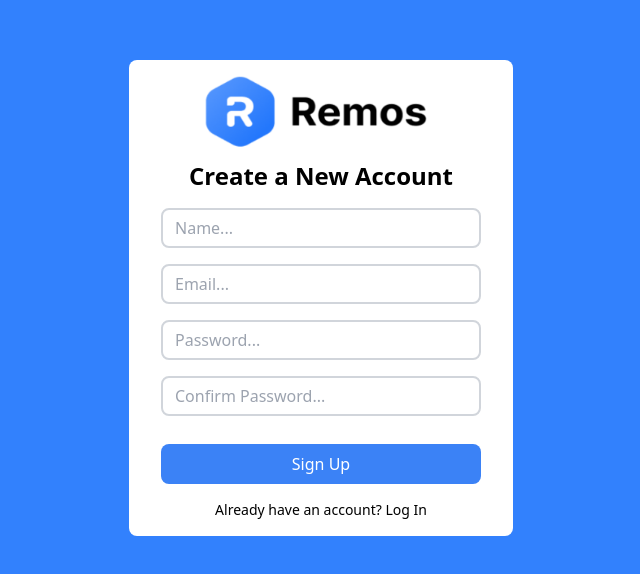
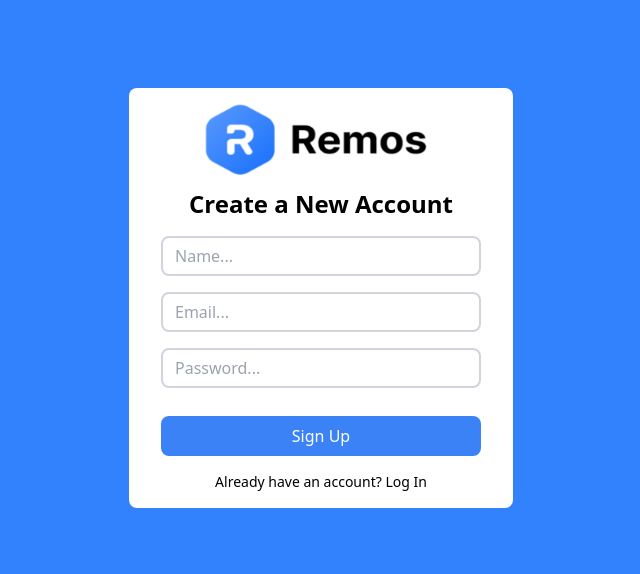
Before and after one commit to Lakshy-a/UsersFrontend, a React (Vite) app: page /signup in a window 1280 px wide. Shown: the part 102-676 px from the top of the page, without its empty margins (319-959 px from the left). Built offline with nearby package versions, Linux system fonts and the light colour scheme.

Commit message:
Commiting After Successfully Logged In

```diff
--- a/src/Components/Login.jsx
+++ b/src/Components/Login.jsx
@@ -28,10 +28,12 @@ function Login() {
   // On form submission
   const handleSubmit = async (values, { setSubmitting }) => {
     try {
-      await axios.post("http://localhost:3000/auth/login", {
+      const response = await axios.post("http://localhost:3000/auth/login", {
         email: values.email,
         password: values.password
       });
+      alert("Logged In")
+      console.log(response);
     } catch (error) {
       console.log(error);
     }
--- a/src/Components/SignUp.jsx
+++ b/src/Components/SignUp.jsx
@@ -1,23 +1,23 @@
 /* eslint-disable react/no-unescaped-entities */
 /* eslint-disable no-unused-vars */
-import React from "react";
+import React, { useState } from "react";
 import { Link } from "react-router-dom";
 import logo from "../assets/logo.png";
 import { Formik, Form, Field, ErrorMessage } from "formik";
 import * as Yup from "yup";
+import axios from "axios";
 
 function Signup() {
   // Initial values
   const initialValues = {
-    name: "",
+    username: "",
     email: "",
-    password: "",
-    confirmPassword: "",
+    password: ""
   };
 
   // Yup validation schema
   const validationSchema = Yup.object({
-    name: Yup.string()
+    username: Yup.string()
     .required("Name is required"),
     email: Yup.string()
     .email("Invalid email format")
@@ -28,14 +28,24 @@ function Signup() {
     .matches(/[a-z]/, "Password requires a lowercase letter")
     .matches(/[A-Z]/, "Password requires an uppercase letter")
     .matches(/[^\w]/, "Password requires a symbol"),
-    confirmPassword: Yup.string()
-      .oneOf([Yup.ref('password'), null], "Passwords must match")
-      .required("Confirm password is required"),
   });
 
   // On form submission
-  const onSubmit = (values) => {
-    console.log("Form data", values);
+  const onSubmit = async (values, { setSubmitting }) => {
+    try {
+      const response = await axios.post("http://localhost:3000/auth/signup", {
+        username: values.username,
+        email: values.email,
+        password: values.password
+      });
+      //  console.log(response);
+      // if(response.ok){
+      //      alert("account created");
+      // }
+    } catch (error) {
+      console.log(error);
+    }
+    setSubmitting(false);
   };
 
   return (
@@ -54,7 +64,7 @@ function Signup() {
             <Form onSubmit={handleSubmit}>
               <div>
                 <Field
-                  name="name"
+                  name="username"
                   type="text"
                   placeholder="Name..."
                   className="w-80 h-10 rounded-lg border-2 border-gray-300 p-3 mt-4"
@@ -79,15 +89,6 @@ function Signup() {
                 />
                 <ErrorMessage name="password" component="div" className="text-red-600" />
               </div>
-              <div>
-                <Field
-                  name="confirmPassword"
-                  type="password"
-                  placeholder="Confirm Password..."
-                  className="w-80 h-10 rounded-lg border-2 border-gray-300 p-3 mt-4"
-                />
-                <ErrorMessage name="confirmPassword" component="div" className="text-red-600" />
-              </div>
               <div className="flex justify-center items-center w-80 text-white font-medium h-10 bg-blue-500 hover:bg-blue-900 rounded-lg mt-7">
                 <button type="submit" className="w-full h-full">
                   Sign Up
```
